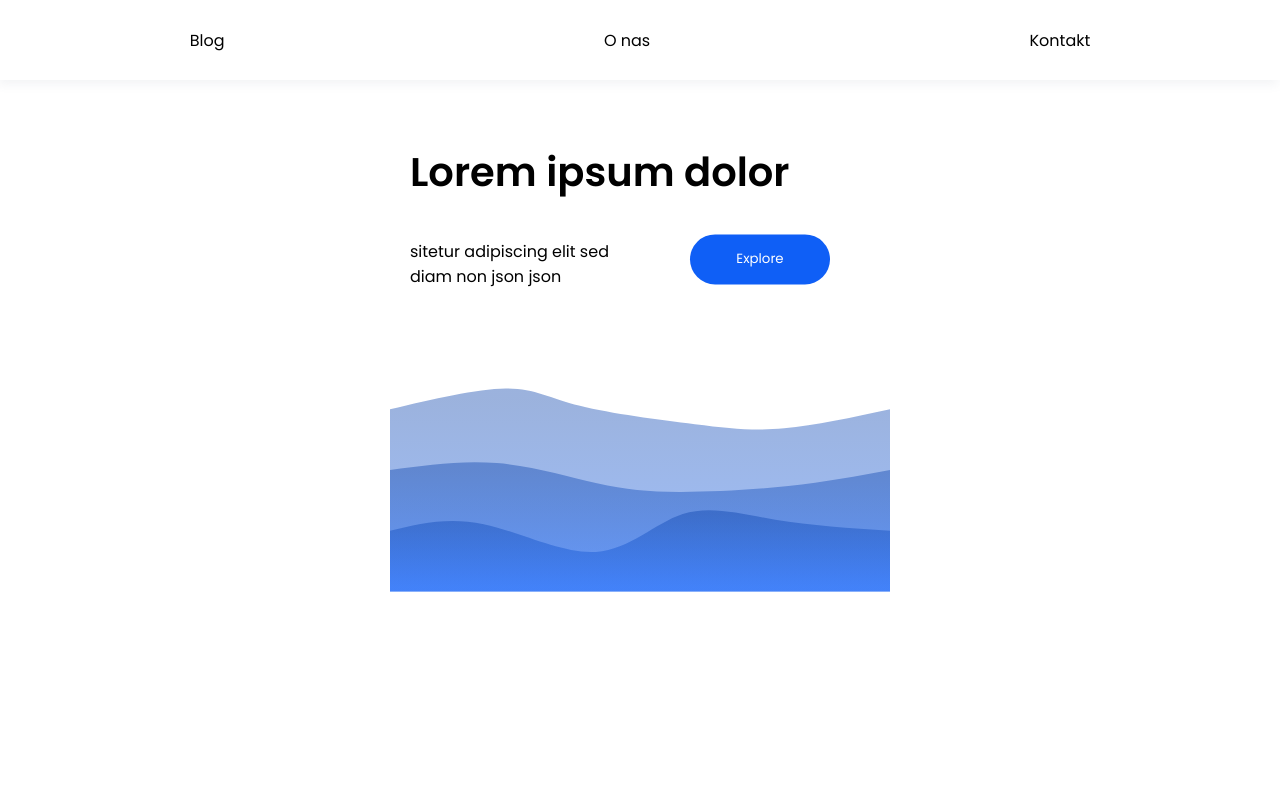
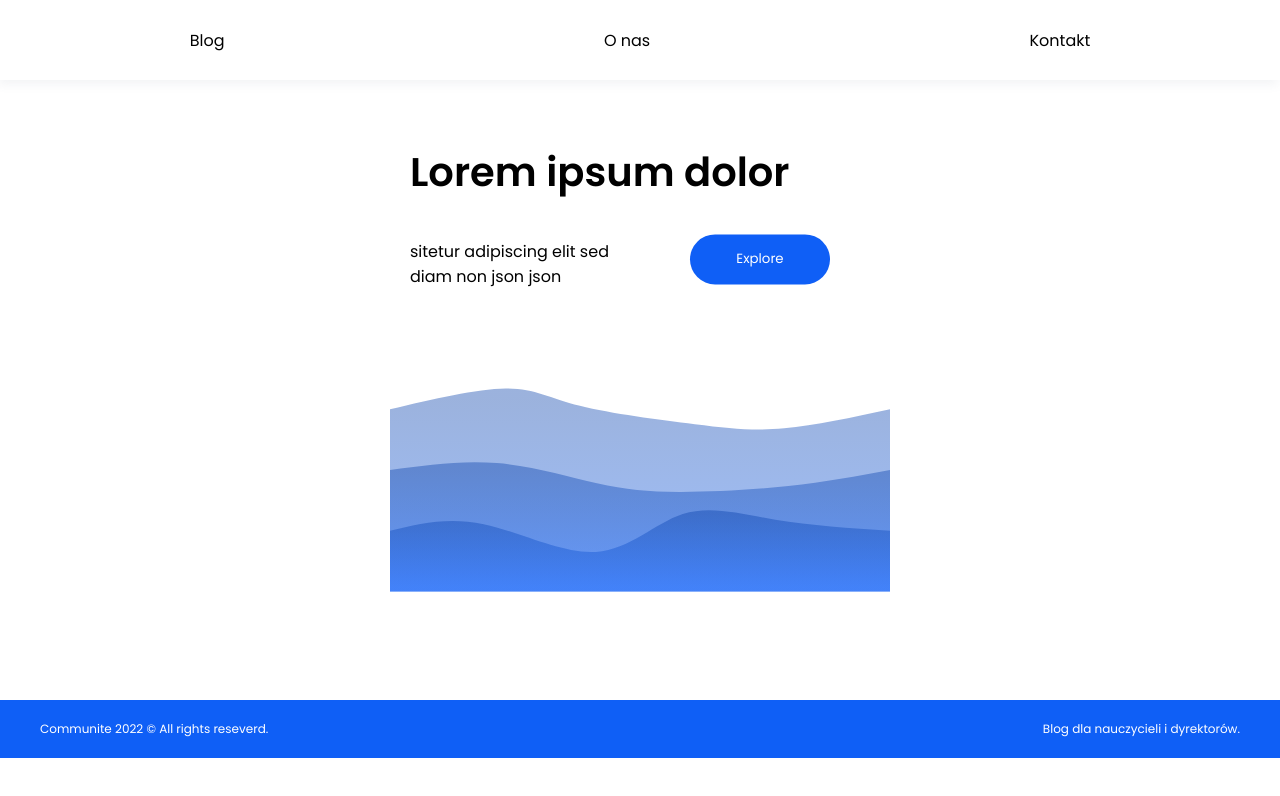
Before and after one commit to schoola-pl/blog, a Next.js app: page / in a window 1280 px wide. Shown: the top 796 px of the page. Built offline with nearby package versions, Linux system fonts and the light colour scheme.

Commit message:
Add footer

```diff
--- /dev/null
+++ b/src/components/organisms/Footer/Footer.styles.ts
@@ -0,0 +1,26 @@
+import styled from 'styled-components';
+
+export const Wrapper = styled.div`
+  display: flex;
+  align-items: center;
+  flex-direction: column-reverse;
+  justify-content: space-between;
+  padding: 1rem 2rem;
+  background-color: ${({ theme }) => theme.colors.mainBlue};
+  color: ${({ theme }) => theme.colors.white};
+  font-size: ${({ theme }) => theme.fontSize.xs};
+
+  p {
+    margin: 0.2rem 0;
+    padding: 0;
+  }
+
+  @media (min-width: 728px) {
+    flex-direction: row;
+    padding: 2rem 4rem;
+
+    p {
+      margin: 0;
+    }
+  }
+`;
--- /dev/null
+++ b/src/components/organisms/Footer/Footer.tsx
@@ -0,0 +1,12 @@
+import { Wrapper } from './Footer.styles';
+
+const Navbar = () => {
+  return (
+    <Wrapper>
+      <p>Communite 2022 &copy; All rights reseverd.</p>
+      <p>Blog dla nauczycieli i dyrektorów.</p>
+    </Wrapper>
+  );
+};
+
+export default Navbar;
--- a/src/pages/index.tsx
+++ b/src/pages/index.tsx
@@ -2,6 +2,7 @@ import type { NextPage } from 'next';
 import Head from 'next/head';
 import PageTemplate from '../components/templates/PageTemplate/PageTemplate';
 import FirstSection from '../views/FirstSection/FirstSection';
+import Footer from '../components/organisms/Footer/Footer';
 
 const Home: NextPage = () => {
   return (
@@ -14,6 +15,7 @@ const Home: NextPage = () => {
       <PageTemplate>
         <FirstSection />
       </PageTemplate>
+      <Footer />
     </div>
   );
 };
```
Also changed, not shown: 1 other file (tests, documents, lock files or other folders).
